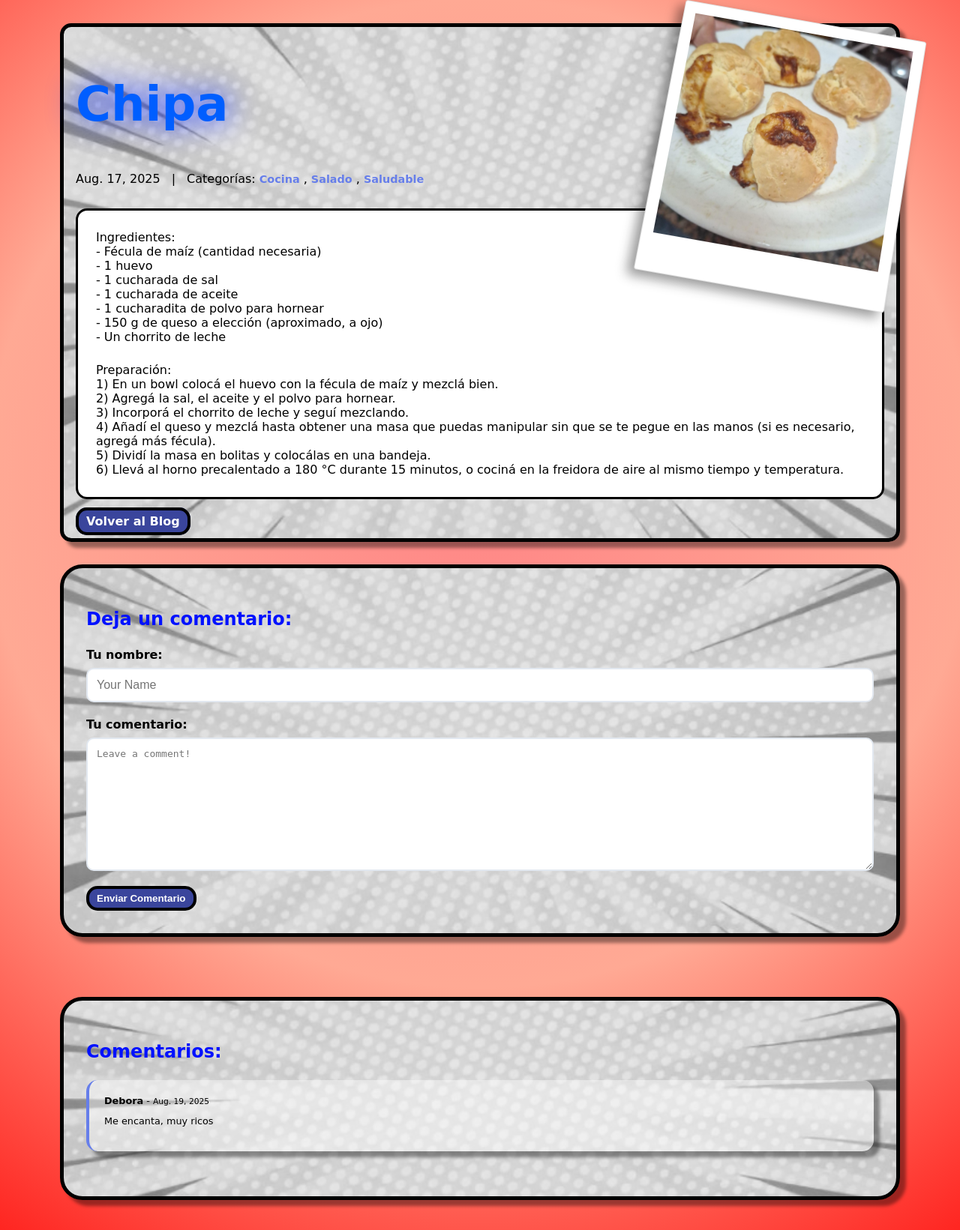
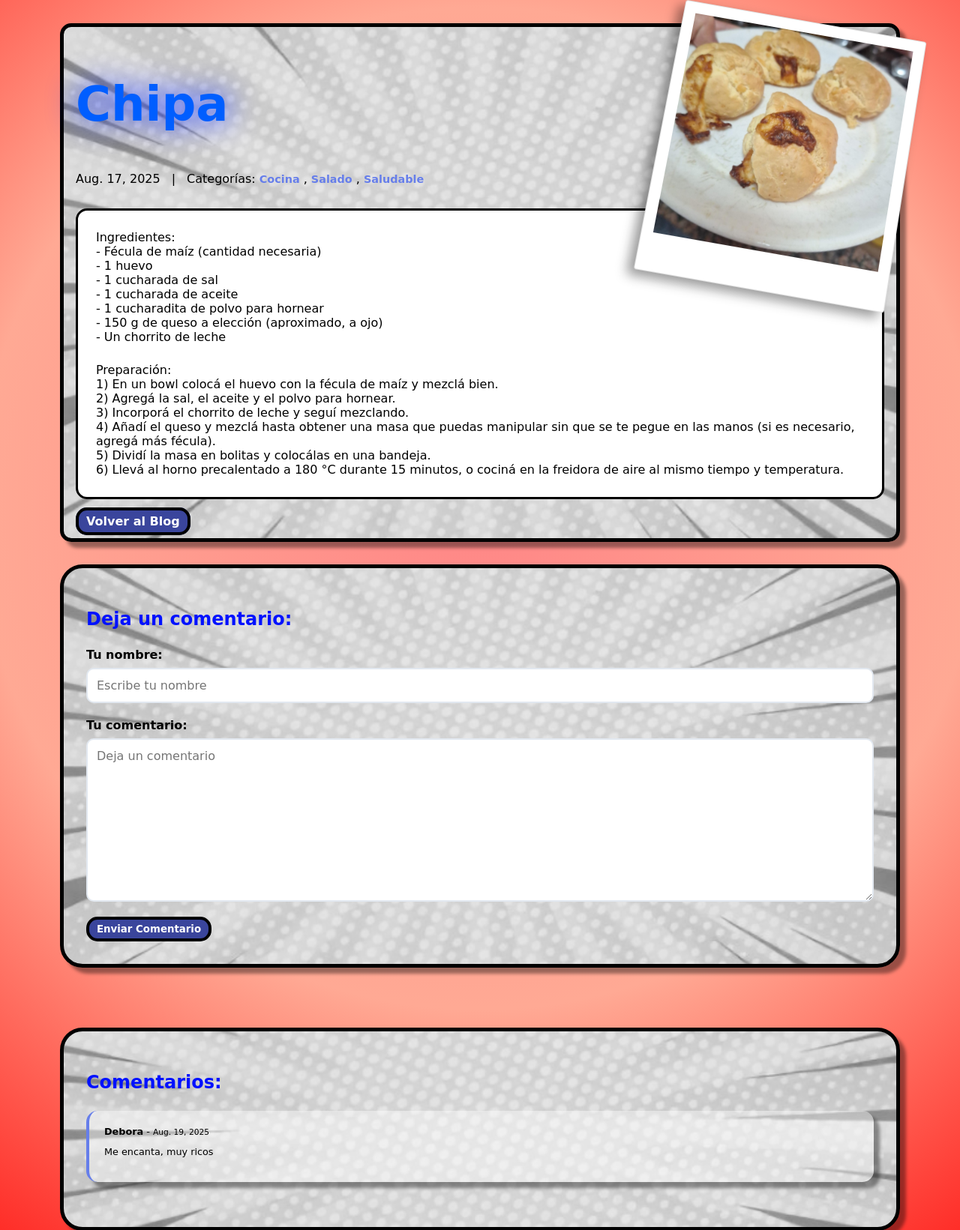
Before and after one commit to Joaco-HR/web_personal, a Django app: page /blog/post/1/ in a window 1280 px wide. Shown: the part 495-2136 px from the top of the page at 75% size. Run offline with Django 5.2, Linux system fonts and the light colour scheme; data comes from the database, SQL or seed files in the repository.

Commit message:
Ultimo commit

```diff
--- a/web/Portafolio/static/Portafolio/css/blog.css
+++ b/web/Portafolio/static/Portafolio/css/blog.css
@@ -221,6 +221,7 @@ body.modo-sueno{
 
 .form-group input,
 .form-group textarea {
+  font-family: 'Bangers', cursive;
   padding: 12px;
   border: 2px solid #e2e8f0;
   border-radius: 10px;
@@ -230,17 +231,18 @@ body.modo-sueno{
 
 .form-group input:focus,
 .form-group textarea:focus {
-    outline: none;
-    border-color: #667eea;
-    box-shadow: 0 0 0 3px rgba(102, 126, 234, 0.1);
+  outline: none;
+  border-color: #667eea;
+  box-shadow: 0 0 0 3px rgba(102, 126, 234, 0.1);
 }
 
 .form-group textarea {
-    min-height: 120px;
-    resize: vertical;
+  min-height: 120px;
+  resize: vertical;
 }
 
 .enviar-comentario {
+  font-family: 'Bangers', cursive;
   justify-self: start;
   font-weight: bold;
   background-color: #3a459c;
@@ -404,6 +406,7 @@ body.modo-sueno{
 }
 
 .search-input {
+  font-family: 'Bangers', cursive;
   flex: 1;
   padding: 15px 20px;
   border: none;
@@ -445,6 +448,7 @@ body.modo-sueno{
 }
 
 .search-results-info p {
+  font-family: 'Bangers', cursive;
   margin: 0;
   color: #333;
   font-size: 1rem;
--- a/web/blog/forms.py
+++ b/web/blog/forms.py
@@ -4,12 +4,12 @@ class CommentForm(forms.Form):
     author = forms.CharField(
         max_length=60,
         widget=forms.TextInput(
-            attrs={"class": "form-control", "placeholder": "Your Name"}
+            attrs={"class": "form-control", "placeholder": "Escribe tu nombre"}
         ),
     )
     body = forms.CharField(
         max_length= 2000,
         widget=forms.Textarea(
-            attrs={"class": "form-control", "placeholder": "Leave a comment!"}
+            attrs={"class": "form-control", "placeholder": "Deja un comentario"}
         )
     )
```
